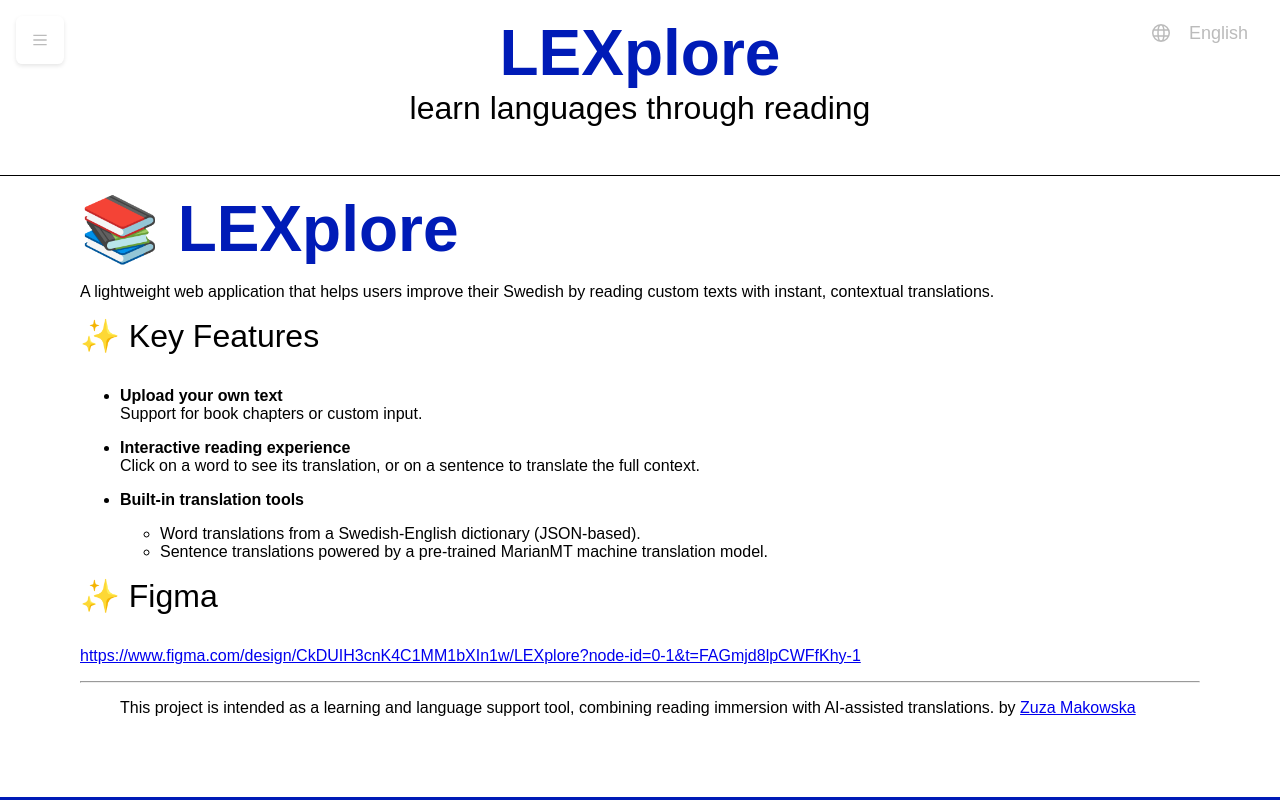
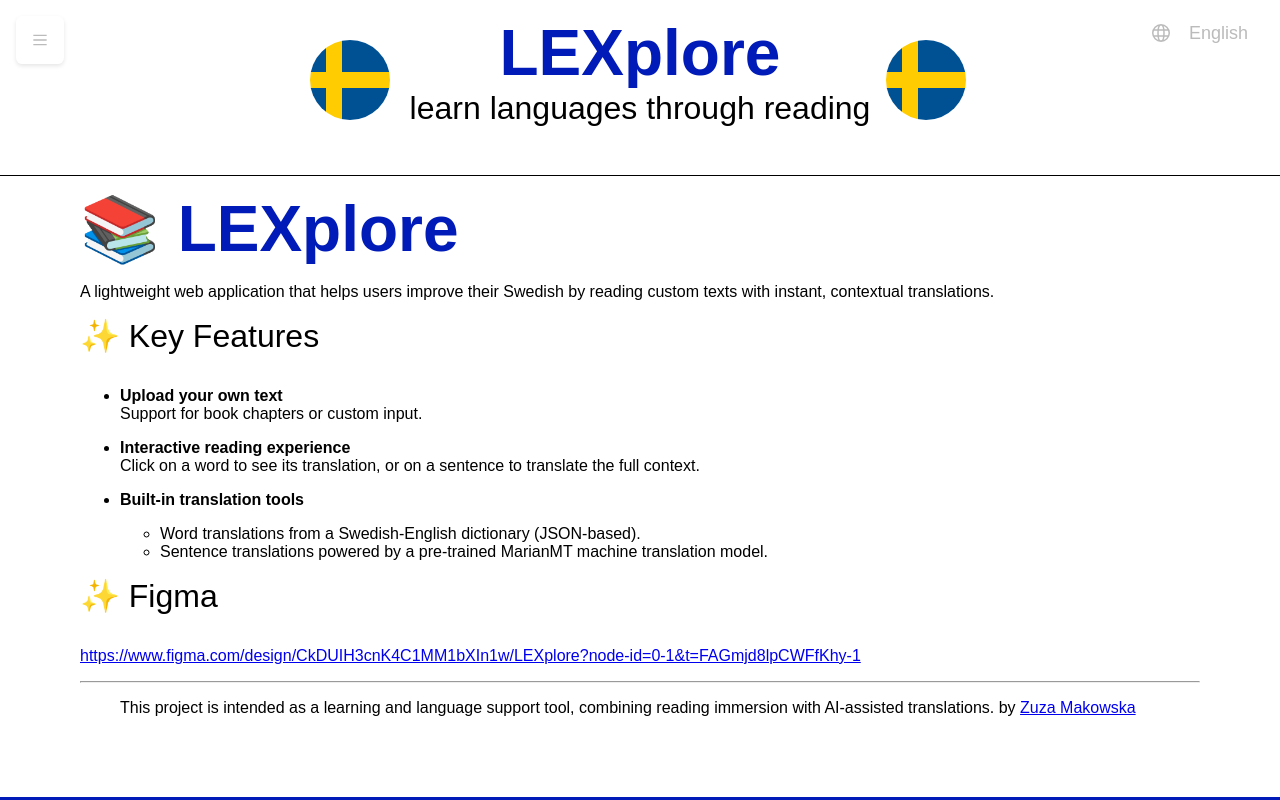
Before and after one commit to McOwska/LEXplore, a React (Create React App) app in the folder lexplore-ui/: page /about in a window 1280 px wide. Shown: the top 800 px of the page. Built offline with nearby package versions, Linux system fonts and the light colour scheme; a web font is replaced by a local one.

Commit message:
visual adjustments + missing translations

```diff
--- a/lexplore-ui/src/components/Header/Header.js
+++ b/lexplore-ui/src/components/Header/Header.js
@@ -2,18 +2,34 @@
 import LanguageSelector from "./LanguageSelector";
 import MenuButton from "./Menu/MenuButton";
 import styles from "./Header.module.css";
+import { useTranslationLanguage } from "../../contexts/TranslationLanguageContext";
 
 const Header = () => {
   const intl = useIntl();
+  const { translationLanguage } = useTranslationLanguage();
+  const imgPath = `/languages/${translationLanguage}_en.png`;
+  console.log('path', imgPath)
 
   return (
     <div className={styles.headerContainer}>
       <div className={`${styles.sideContainer} ${styles.sideContainerLeft}`}>
         <MenuButton />
       </div>
+      <div className={styles.centerContainer}>
+        <img
+            className={styles.languageImg}
+            src={imgPath}
+            alt={translationLanguage}
+        />
         <div>
           <h1>{intl.formatMessage({ id: "app.title" })}</h1>
           <h2>{intl.formatMessage({ id: "app.description" })}</h2>
+        </div>
+        <img
+            className={styles.languageImg}
+            src={imgPath}
+            alt={translationLanguage}
+        />
       </div>
         <div className={`${styles.sideContainer} ${styles.sideContainerRight}`}>
           <LanguageSelector />
--- a/lexplore-ui/src/components/Header/Header.module.css
+++ b/lexplore-ui/src/components/Header/Header.module.css
@@ -29,6 +29,12 @@
 
 .sideContainerRight {
     justify-content: flex-end;
+}
+
+.centerContainer {
+    display: grid;
+    grid-template-columns: 1fr 4fr 1fr;
+    align-items: center;
 }
 
 .languageSelectorMainButton {
@@ -135,3 +141,12 @@
 .openedMenuIcon:hover {
     transform: scale(1.05);
 }
+
+.languageImg {
+    width: 5rem;
+    height: 5rem;
+    border-radius: 3rem;
+    object-fit: cover;
+    object-position: center;
+    margin: 1rem;
+}
--- a/lexplore-ui/src/components/TextPage/TextPage.js
+++ b/lexplore-ui/src/components/TextPage/TextPage.js
@@ -1,12 +1,14 @@
 import { useState, useEffect } from "react";
+import { useIntl } from "react-intl";
 import { useText } from "../../contexts/TextContext";
 import styles from "./TextPage.module.css";
 import { API_URL } from "../../constants";
 
 const TextPage = () => {
+  const intl = useIntl();
   const { text } = useText();
 
-  const content = text?.trim() || "No text content available.";
+  const content = text?.trim() || intl.formatMessage({ id: "main.noTextContent" });
   const sentences = content.match(/[^.!?]+[.!?]*/g) || [content];
 
   const [clickedSentence, setClickedSentence] = useState(null);
--- a/lexplore-ui/src/i18n/en.json
+++ b/lexplore-ui/src/i18n/en.json
@@ -17,5 +17,6 @@
   "link.backHome": "Go back to Home",
   "errorPage.title": "Page not found",
   "main.loadingModelError": "Error when loading langauge model. Try again later.",
-  "main.loadingModel": "Loading language model.."
+  "main.loadingModel": "Loading language model..",
+  "main.noTextContent": "No text content available."
 }
--- a/lexplore-ui/src/i18n/sv.json
+++ b/lexplore-ui/src/i18n/sv.json
@@ -10,9 +10,13 @@
   "menu.availableLanguages": "Tillgängliga språk",
   "menu.about": "Om projektet",
   "menu.home": "Börja utforska LEXplore",
-  "availableLanguages.desc": "För närvarande stöder LEXplore endast översättningar från svenska till engelska.",
+  "availableLanguages.desc": "Här är listan över översättningar som för närvarande stöds av LEXplore:",
+  "availableLanguages.sv_en": "Svenska till engelska",
+  "availableLanguages.swc_en": "Swahili till engelska",
+  "availableLanguages.chooseLanguage": "Välj språket du vill utforska:",
   "link.backHome": "Gå tillbaka till startsidan",
   "errorPage.title": "Sidan hittades inte",
-  "main.loadingModel": "Fel vid inläsning av språkmodellen. Försök igen senare.",
-  "main.loadingModelError": "Laddar språkmodell..."
+  "main.loadingModelError": "Fel vid inläsning av språkmodellen. Försök igen senare.",
+  "main.loadingModel": "Laddar språkmodell...",
+  "main.noTextContent": "Inget textinnehåll tillgängligt."
 }
```
Lines whose indentation alone changed are shown as unchanged.
